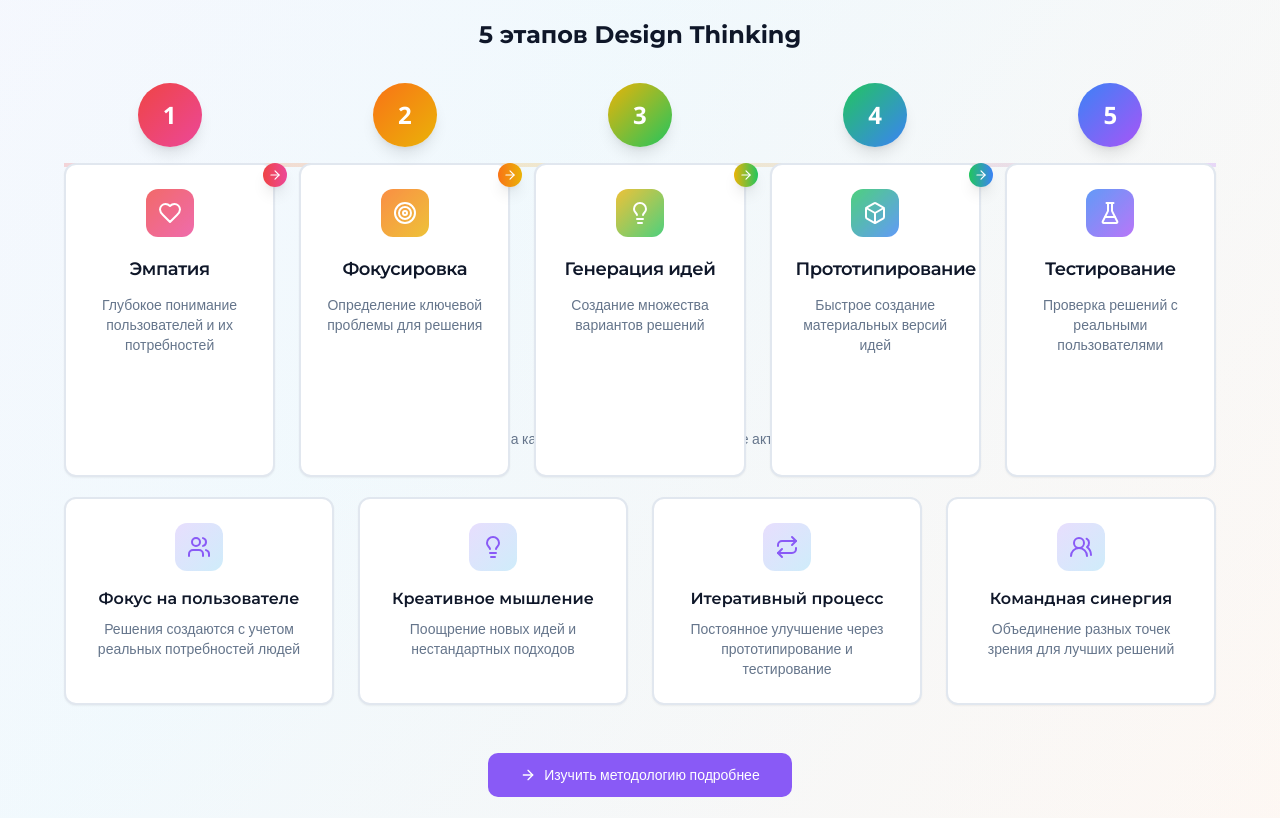
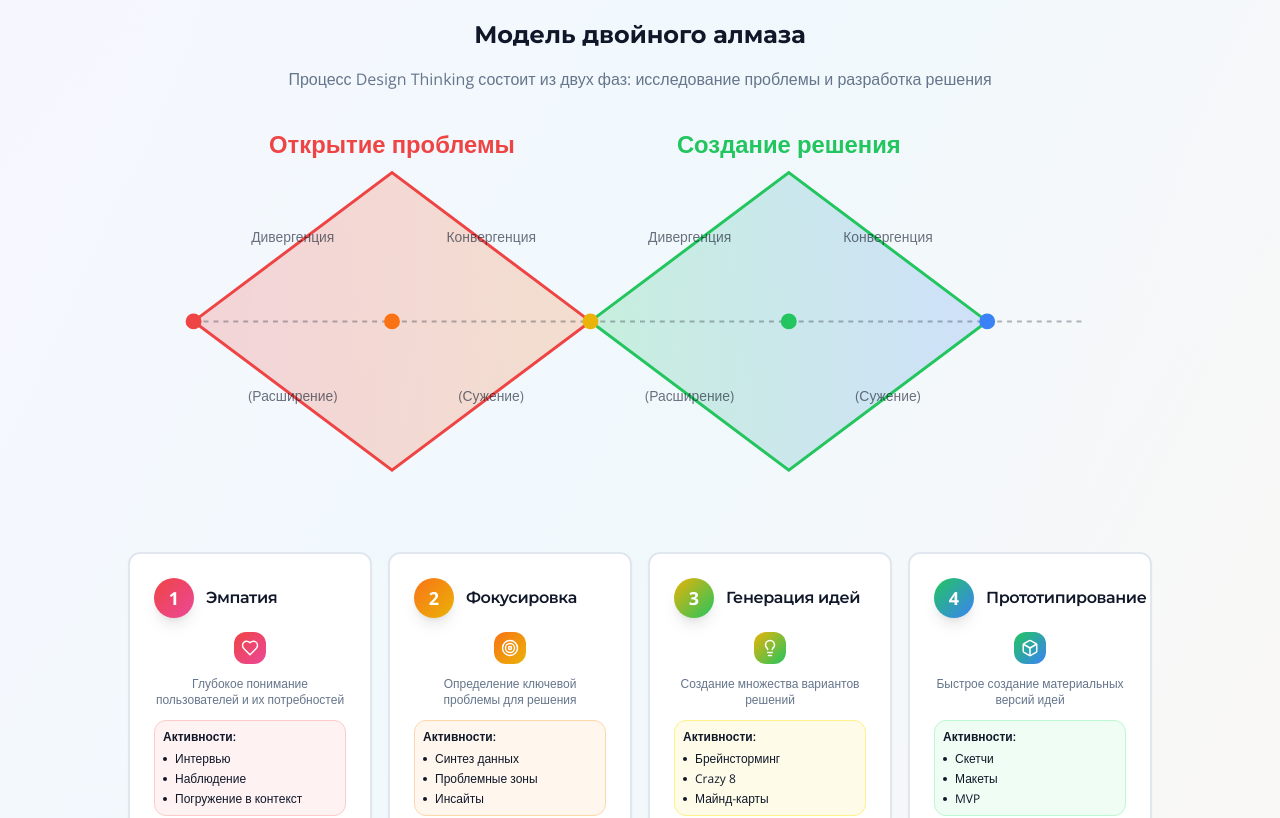
Before and after one commit to pr-poehali-dev/educational-methods-site, a React (Vite) app: page / in a window 1280 px wide. Shown: the part 1500-2318 px from the top of the page. Built offline with nearby package versions, Linux system fonts and the light colour scheme.

Commit message:
Визуализация дизайн-процесса алмаза

```diff
--- a/src/pages/Index.tsx
+++ b/src/pages/Index.tsx
@@ -311,55 +311,128 @@ const Index = () => {
             </Card>
           </div>
 
-          {/* 5 этапов Design Thinking - интерактивная визуализация */}
+          {/* Double Diamond - интерактивная визуализация */}
           <div className="mb-12">
-            <h4 className="text-2xl font-bold text-center mb-8">5 этапов Design Thinking</h4>
-            <div className="relative">
-              {/* Соединительная линия */}
-              <div className="hidden lg:block absolute top-20 left-0 right-0 h-1 bg-gradient-to-r from-red-500 via-yellow-500 via-green-500 via-blue-500 to-purple-500 opacity-20"></div>
+            <h4 className="text-2xl font-bold text-center mb-4">Модель двойного алмаза</h4>
+            <p className="text-center text-muted-foreground mb-8 max-w-3xl mx-auto">
+              Процесс Design Thinking состоит из двух фаз: исследование проблемы и разработка решения
+            </p>
 
-              <div className="grid grid-cols-1 md:grid-cols-2 lg:grid-cols-5 gap-6">
-                {designThinkingPhases.map((phase, index) => (
-                  <div
+            <div className="relative max-w-5xl mx-auto">
+              {/* Двойной алмаз SVG визуализация */}
+              <div className="mb-8 px-4">
+                <svg viewBox="0 0 1000 400" className="w-full h-auto" preserveAspectRatio="xMidYMid meet">
+                  {/* Первый алмаз (Discover + Define) - Красный/Оранжевый */}
+                  <defs>
+                    <linearGradient id="diamond1" x1="0%" y1="0%" x2="100%" y2="0%">
+                      <stop offset="0%" style={{ stopColor: '#ef4444', stopOpacity: 0.2 }} />
+                      <stop offset="100%" style={{ stopColor: '#f97316', stopOpacity: 0.2 }} />
+                    </linearGradient>
+                    <linearGradient id="diamond2" x1="0%" y1="0%" x2="100%" y2="0%">
+                      <stop offset="0%" style={{ stopColor: '#22c55e', stopOpacity: 0.2 }} />
+                      <stop offset="100%" style={{ stopColor: '#3b82f6', stopOpacity: 0.2 }} />
+                    </linearGradient>
+                  </defs>
+
+                  {/* Первый алмаз (Проблема) */}
+                  <path d="M 50 200 L 250 50 L 450 200 L 250 350 Z"
+                    fill="url(#diamond1)"
+                    stroke="#ef4444"
+                    strokeWidth="3"
+                    className="transition-all duration-300 hover:fill-opacity-30"
+                  />
+
+                  {/* Второй алмаз (Решение) */}
+                  <path d="M 450 200 L 650 50 L 850 200 L 650 350 Z"
+                    fill="url(#diamond2)"
+                    stroke="#22c55e"
+                    strokeWidth="3"
+                    className="transition-all duration-300 hover:fill-opacity-30"
+                  />
+
+                  {/* Центральная линия */}
+                  <line x1="50" y1="200" x2="950" y2="200"
+                    stroke="currentColor"
+                    strokeWidth="2"
+                    strokeDasharray="5,5"
+                    opacity="0.3"
+                  />
+
+                  {/* Точки ключевых моментов */}
+                  <circle cx="50" cy="200" r="8" fill="#ef4444" className="cursor-pointer hover:r-12 transition-all" />
+                  <circle cx="250" cy="200" r="8" fill="#f97316" className="cursor-pointer hover:r-12 transition-all" />
+                  <circle cx="450" cy="200" r="8" fill="#eab308" className="cursor-pointer hover:r-12 transition-all" />
+                  <circle cx="650" cy="200" r="8" fill="#22c55e" className="cursor-pointer hover:r-12 transition-all" />
+                  <circle cx="850" cy="200" r="8" fill="#3b82f6" className="cursor-pointer hover:r-12 transition-all" />
+
+                  {/* Подписи фаз */}
+                  <text x="250" y="30" textAnchor="middle" className="fill-red-500 font-bold text-2xl">
+                    Открытие проблемы
+                  </text>
+                  <text x="650" y="30" textAnchor="middle" className="fill-green-500 font-bold text-2xl">
+                    Создание решения
+                  </text>
+
+                  {/* Стрелки расширения/сужения */}
+                  <text x="150" y="120" textAnchor="middle" className="fill-current text-sm opacity-60">
+                    Дивергенция
+                  </text>
+                  <text x="150" y="280" textAnchor="middle" className="fill-current text-sm opacity-60">
+                    (Расширение)
+                  </text>
+
+                  <text x="350" y="120" textAnchor="middle" className="fill-current text-sm opacity-60">
+                    Конвергенция
+                  </text>
+                  <text x="350" y="280" textAnchor="middle" className="fill-current text-sm opacity-60">
+                    (Сужение)
+                  </text>
+
+                  <text x="550" y="120" textAnchor="middle" className="fill-current text-sm opacity-60">
+                    Дивергенция
+                  </text>
+                  <text x="550" y="280" textAnchor="middle" className="fill-current text-sm opacity-60">
+                    (Расширение)
+                  </text>
+
+                  <text x="750" y="120" textAnchor="middle" className="fill-current text-sm opacity-60">
+                    Конвергенция
+                  </text>
+                  <text x="750" y="280" textAnchor="middle" className="fill-current text-sm opacity-60">
+                    (Сужение)
+                  </text>
+                </svg>
+              </div>
+
+              {/* Карточки этапов под алмазом */}
+              <div className="grid grid-cols-1 md:grid-cols-2 lg:grid-cols-4 gap-4">
+                {designThinkingPhases.slice(0, 4).map((phase, index) => (
+                  <Card
                     key={index}
-                    className="relative group cursor-pointer"
+                    className={`border-2 cursor-pointer transition-all duration-300 hover:shadow-xl hover:-translate-y-1 ${
+                      activeSection === phase.name ? `${phase.borderColor} shadow-xl scale-105` : 'border-border'
+                    }`}
                     onMouseEnter={() => setActiveSection(phase.name)}
                     onMouseLeave={() => setActiveSection(null)}
                   >
-                    {/* Номер этапа */}
-                    <div className="flex justify-center mb-4">
-                      <div className={`w-16 h-16 rounded-full bg-gradient-to-br ${phase.color} flex items-center justify-center shadow-lg transform group-hover:scale-110 transition-transform relative z-10`}>
-                        <span className="text-2xl font-bold text-white">{phase.number}</span>
+                    <CardHeader className="pb-3">
+                      <div className="flex items-center gap-3 mb-2">
+                        <div className={`w-10 h-10 rounded-full bg-gradient-to-br ${phase.color} flex items-center justify-center shadow-lg shrink-0`}>
+                          <span className="text-lg font-bold text-white">{phase.number}</span>
                         </div>
+                        <CardTitle className="text-base">{phase.name}</CardTitle>
                       </div>
-
-                    {/* Карточка этапа */}
-                    <Card
-                      className={`border-2 ${
-                        activeSection === phase.name
-                          ? `${phase.borderColor} shadow-xl scale-105`
-                          : 'border-border'
-                      } transition-all duration-300 h-full`}
-                    >
-                      <CardHeader className="text-center pb-3">
-                        <div className={`w-12 h-12 bg-gradient-to-br ${phase.color} rounded-lg flex items-center justify-center mx-auto mb-3 opacity-80`}>
-                          <Icon name={phase.icon} size={24} className="text-white" />
+                      <div className={`w-8 h-8 bg-gradient-to-br ${phase.color} rounded-lg flex items-center justify-center mx-auto`}>
+                        <Icon name={phase.icon} size={18} className="text-white" />
                       </div>
-                        <CardTitle className="text-lg">{phase.name}</CardTitle>
                     </CardHeader>
                     <CardContent className="pt-0">
-                        <p className="text-sm text-muted-foreground text-center mb-4 min-h-[60px]">
+                      <p className="text-xs text-muted-foreground text-center mb-3">
                         {phase.description}
                       </p>
 
-                        {/* Активности - показываются при наведении */}
-                        <div className={`space-y-2 transition-all duration-300 ${
-                          activeSection === phase.name
-                            ? 'opacity-100 max-h-40'
-                            : 'opacity-0 max-h-0 overflow-hidden'
-                        }`}>
-                          <div className={`p-3 ${phase.bgColor} rounded-lg border ${phase.borderColor}`}>
-                            <p className="text-xs font-semibold mb-2">Ключевые активности:</p>
+                      <div className={`p-2 ${phase.bgColor} rounded-lg border ${phase.borderColor}`}>
+                        <p className="text-xs font-semibold mb-1.5">Активности:</p>
                         <ul className="space-y-1">
                           {phase.activities.map((activity, idx) => (
                             <li key={idx} className="text-xs flex items-center gap-2">
@@ -369,27 +442,47 @@ const Index = () => {
                           ))}
                         </ul>
                       </div>
+                    </CardContent>
+                  </Card>
+                ))}
               </div>
+
+              {/* Описание модели */}
+              <div className="mt-8 grid grid-cols-1 md:grid-cols-2 gap-6">
+                <Card className="border-2 border-red-200 dark:border-red-800 bg-red-50/50 dark:bg-red-950/20">
+                  <CardHeader>
+                    <CardTitle className="flex items-center gap-2 text-red-600 dark:text-red-400">
+                      <Icon name="Diamond" size={24} />
+                      Первый алмаз: Правильная проблема
+                    </CardTitle>
+                  </CardHeader>
+                  <CardContent>
+                    <p className="text-sm mb-3">
+                      <strong>Эмпатия (расширение)</strong>: Изучаем пользователей, собираем максимум данных о их потребностях, контексте и поведении.
+                    </p>
+                    <p className="text-sm">
+                      <strong>Фокусировка (сужение)</strong>: Анализируем данные, выявляем паттерны и формулируем конкретную проблему для решения.
+                    </p>
                   </CardContent>
                 </Card>
 
-                    {/* Стрелка вправо (только для десктопа и не для последнего элемента) */}
-                    {index < designThinkingPhases.length - 1 && (
-                      <div className="hidden lg:flex absolute top-20 -right-3 items-center justify-center z-20">
-                        <div className={`w-6 h-6 bg-gradient-to-r ${phase.color} rounded-full flex items-center justify-center shadow-lg`}>
-                          <Icon name="ArrowRight" size={14} className="text-white" />
+                <Card className="border-2 border-green-200 dark:border-green-800 bg-green-50/50 dark:bg-green-950/20">
+                  <CardHeader>
+                    <CardTitle className="flex items-center gap-2 text-green-600 dark:text-green-400">
+                      <Icon name="Diamond" size={24} />
+                      Второй алмаз: Правильное решение
+                    </CardTitle>
+                  </CardHeader>
+                  <CardContent>
+                    <p className="text-sm mb-3">
+                      <strong>Генерация идей (расширение)</strong>: Создаём множество вариантов решений, используем креативные техники, не ограничиваем фантазию.
+                    </p>
+                    <p className="text-sm">
+                      <strong>Прототип + Тест (сужение)</strong>: Выбираем лучшие идеи, создаём прототипы и тестируем с пользователями для итераций.
+                    </p>
+                  </CardContent>
+                </Card>
               </div>
-                      </div>
-                    )}
-                  </div>
-                ))}
-              </div>
-            </div>
-
-            <div className="mt-8 text-center">
-              <p className="text-sm text-muted-foreground mb-4">
-                💡 Наведите на карточку, чтобы увидеть ключевые активности этапа
-              </p>
             </div>
           </div>
 
```
Lines whose indentation alone changed are shown as unchanged.
